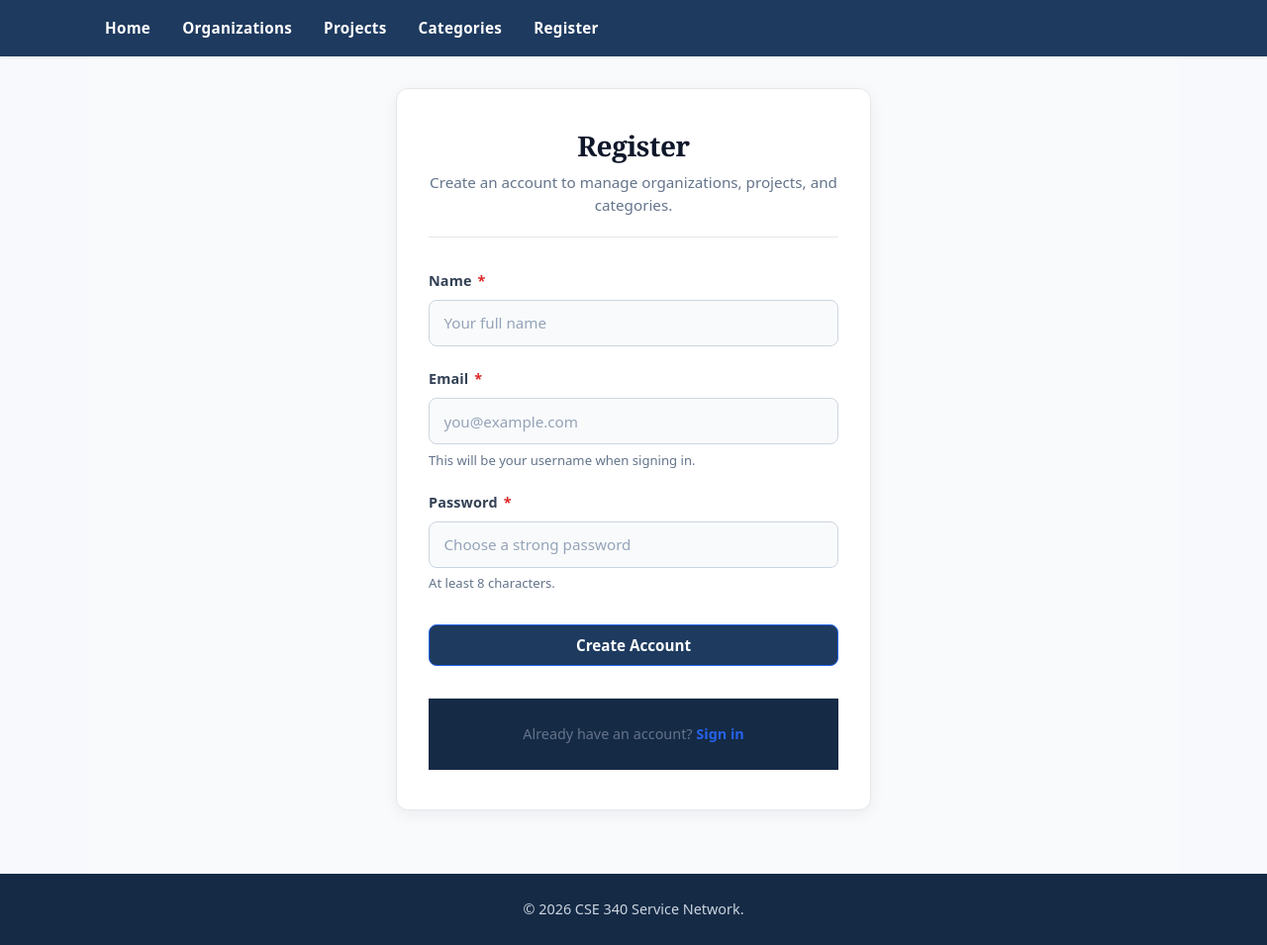
After one commit to lexgerald/cse340-course, a Node server app: page /register in a window 1280 px wide. The commit adds this page. Shown: the whole page at 99% size. Run offline with Node 20, Linux system fonts and the light colour scheme.

Commit message:
Register added

```diff
--- a/package.json
+++ b/package.json
@@ -19,6 +19,7 @@
   },
   "homepage": "https://github.com/lexgerald/cse340-course#readme",
   "dependencies": {
+    "bcrypt": "^6.0.0",
     "ejs": "^7.0.2",
     "express": "^5.3.0",
     "express-session": "^1.19.0",
--- a/public/css/main.css
+++ b/public/css/main.css
@@ -984,3 +984,159 @@ footer p { margin: 0; }
     cursor: pointer;
     flex-shrink: 0;
 }
+
+/* ============================================================
+   Auth Pages (register / login)
+   ============================================================ */
+
+.auth-page {
+    display: flex;
+    align-items: center;
+    justify-content: center;
+    min-height: calc(100vh - 180px);
+    padding: 2rem 1rem 4rem;
+    background: #f8fafc;
+}
+
+.auth-card {
+    width: 100%;
+    max-width: 480px;
+    padding: 2.5rem 2rem;
+    background: #ffffff;
+    border: 1px solid #e5e7eb;
+    border-radius: 12px;
+    box-shadow: 0 4px 16px rgba(15, 23, 42, 0.06);
+}
+
+/* --- Header --- */
+.auth-card-header {
+    margin-bottom: 2rem;
+    padding-bottom: 1.25rem;
+    border-bottom: 1px solid #e5e7eb;
+    text-align: center;
+}
+
+.auth-card-header h1 {
+    margin: 0 0 0.5rem;
+    font-size: 1.75rem;
+    font-weight: 700;
+    color: #0f172a;
+    letter-spacing: -0.015em;
+}
+
+.auth-intro {
+    margin: 0;
+    font-size: 0.95rem;
+    line-height: 1.5;
+    color: #64748b;
+}
+
+/* --- Form fields --- */
+.auth-form .form-group {
+    margin-bottom: 1.35rem;
+}
+
+.auth-form label {
+    display: block;
+    margin-bottom: 0.45rem;
+    font-size: 0.9rem;
+    font-weight: 600;
+    color: #334155;
+    letter-spacing: 0.01em;
+}
+
+.auth-form .required {
+    color: #dc2626;
+    margin-left: 2px;
+    font-weight: 700;
+}
+
+.auth-form input {
+    display: block;
+    width: 100%;
+    padding: 0.7rem 0.9rem;
+    font-family: inherit;
+    font-size: 0.95rem;
+    line-height: 1.5;
+    color: #0f172a;
+    background: #f9fafb;
+    border: 1px solid #cbd5e1;
+    border-radius: 8px;
+    transition: background-color 0.15s ease,
+                border-color 0.15s ease,
+                box-shadow 0.15s ease;
+    box-sizing: border-box;
+}
+
+.auth-form input:hover {
+    background: #ffffff;
+    border-color: #94a3b8;
+}
+
+.auth-form input:focus {
+    outline: none;
+    background: #ffffff;
+    border-color: #2563eb;
+    box-shadow: 0 0 0 3px rgba(37, 99, 235, 0.15);
+}
+
+.auth-form input::placeholder {
+    color: #94a3b8;
+}
+
+.auth-form .form-hint {
+    display: block;
+    margin-top: 0.4rem;
+    font-size: 0.82rem;
+    color: #64748b;
+    line-height: 1.4;
+}
+
+/* --- Submit --- */
+.auth-form .form-actions {
+    margin-top: 2rem;
+}
+
+.auth-form .btn {
+    width: 100%;
+}
+
+/* --- Footer link --- */
+.auth-footer {
+    margin-top: 2rem;
+    padding-top: 1.5rem;
+    border-top: 1px solid #e5e7eb;
+    text-align: center;
+    font-size: 0.9rem;
+    color: #64748b;
+}
+
+.auth-footer p {
+    margin: 0;
+}
+
+.auth-footer a {
+    color: #2563eb;
+    font-weight: 600;
+    text-decoration: none;
+}
+
+.auth-footer a:hover {
+    text-decoration: underline;
+}
+
+/* --- Small screens --- */
+@media (max-width: 500px) {
+    .auth-page {
+        padding: 1rem 0.75rem 2rem;
+        align-items: flex-start;
+    }
+
+    .auth-card {
+        padding: 1.75rem 1.25rem;
+    }
+
+    .auth-card-header h1 {
+        font-size: 1.5rem;
+    }
+}
--- /dev/null
+++ b/src/controllers/users.js
@@ -0,0 +1,29 @@
+import bcrypt from 'bcrypt';
+import { createUser } from '../models/users.js';
+
+const showUserRegistrationForm = (req, res) => {
+    res.render('register', { title: 'Register' });
+};
+
+const processUserRegistrationForm = async (req, res) => {
+    const { name, email, password } = req.body;
+
+    try {
+        // Hash the password before storing it
+        const salt = await bcrypt.genSalt(10);
+        const passwordHash = await bcrypt.hash(password, salt);
+
+        // Create the user in the database
+        const userId = await createUser(name, email, passwordHash);
+
+        // Redirect to the home page after successful registration
+        req.flash('success', 'Registration successful! Please log in.');
+        res.redirect('/');
+    } catch (error) {
+        console.error('Error registering user:', error);
+        req.flash('error', 'An error occurred during registration. Please try again.');
+        res.redirect('/register');
+    }
+};
+
+export { showUserRegistrationForm, processUserRegistrationForm };
--- a/src/routes.js
+++ b/src/routes.js
@@ -1,4 +1,5 @@
 import express from 'express';
+import {showUserRegistrationForm, processUserRegistrationForm } from './controllers/users.js'
 
 // Organizations
 import {
@@ -44,6 +45,10 @@ router.get('/', (req, res) => {
     res.render('home', { title: 'Home' });
 });
 
+// User registration routes
+router.get('/register', showUserRegistrationForm);
+router.post('/register', processUserRegistrationForm);
+
 // ============================================================
 // ORGANIZATIONS
 // ============================================================
--- a/src/views/partials/header.ejs
+++ b/src/views/partials/header.ejs
@@ -20,6 +20,7 @@
             <li><a href="/organizations">Organizations</a></li>
             <li><a href="/projects">Projects</a></li>
             <li><a href="/categories">Categories</a></li>
+            <li><a href="/register">Register</a></li>
         </ul>
     </nav>
 
--- /dev/null
+++ b/src/views/register.ejs
@@ -0,0 +1,59 @@
+<%- include('partials/header') %>
+<main class="auth-page">
+    <section class="auth-card">
+        <header class="auth-card-header">
+            <h1><%= title %></h1>
+            <p class="auth-intro">Create an account to manage organizations, projects, and categories.</p>
+        </header>
+
+        <form action="/register" method="POST" class="auth-form">
+            <div class="form-group">
+                <label for="name">Name <span class="required">*</span></label>
+                <input
+                    type="text"
+                    id="name"
+                    name="name"
+                    autocomplete="name"
+                    placeholder="Your full name"
+                    required
+                />
+            </div>
+
+            <div class="form-group">
+                <label for="email">Email <span class="required">*</span></label>
+                <input
+                    type="email"
+                    id="email"
+                    name="email"
+                    autocomplete="email"
+                    placeholder="you@example.com"
+                    required
+                />
+                <small class="form-hint">This will be your username when signing in.</small>
+            </div>
+
+            <div class="form-group">
+                <label for="password">Password <span class="required">*</span></label>
+                <input
+                    type="password"
+                    id="password"
+                    name="password"
+                    autocomplete="new-password"
+                    placeholder="Choose a strong password"
+                    minlength="8"
+                    required
+                />
+                <small class="form-hint">At least 8 characters.</small>
+            </div>
+
+            <div class="form-actions">
+                <button type="submit" class="btn btn-primary">Create Account</button>
+            </div>
+        </form>
+
+        <footer class="auth-footer">
+            <p>Already have an account? <a href="/login">Sign in</a></p>
+        </footer>
+    </section>
+</main>
+<%- include('partials/footer') %>
```
Also changed, not shown: src/models/users.js (added, +25 -0 lines), 1 other file.
